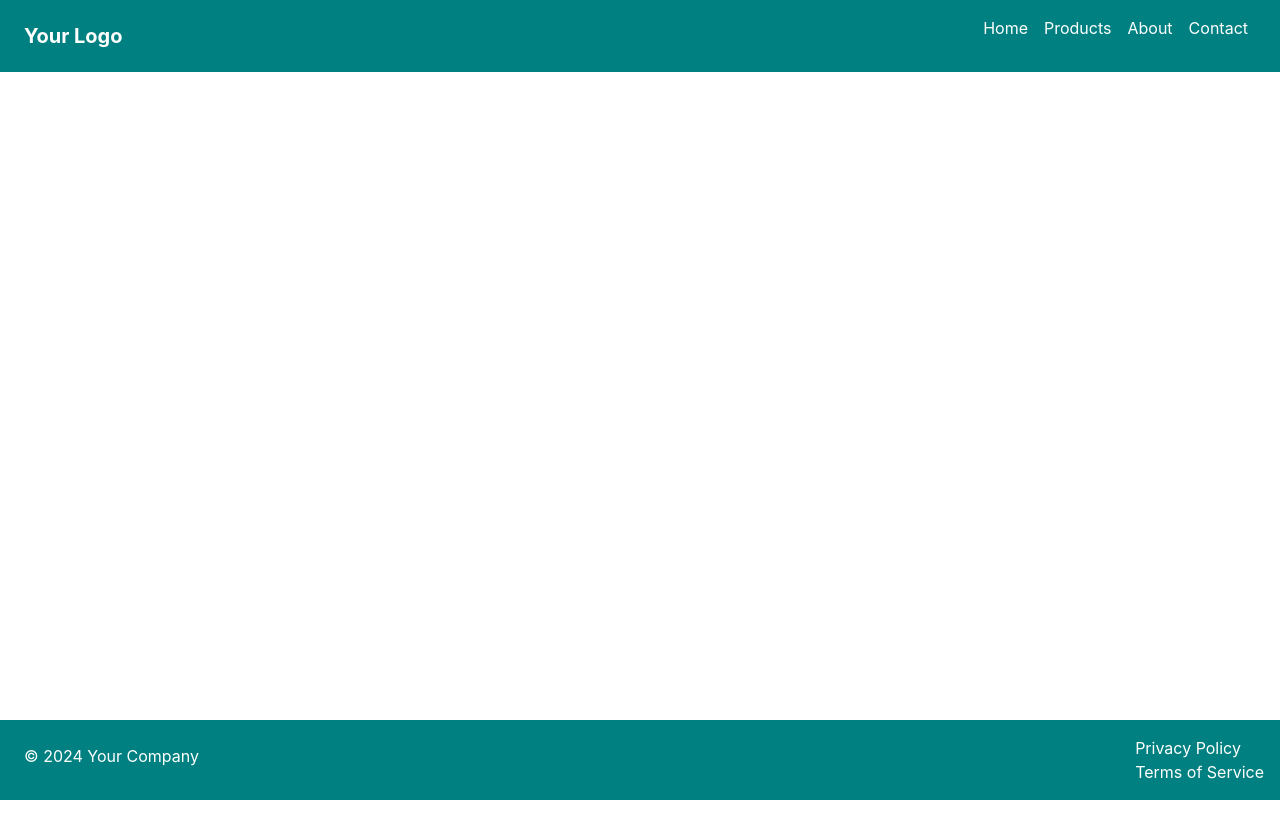
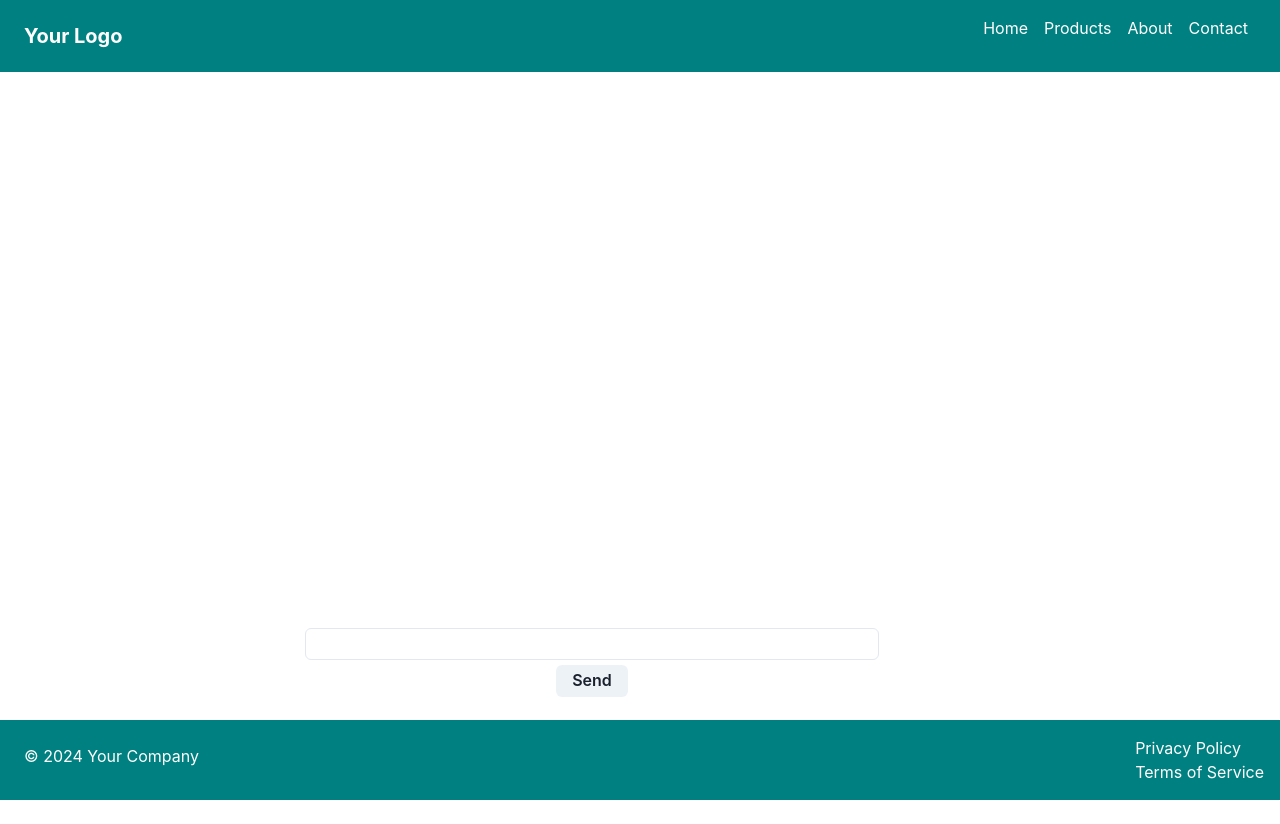
Before and after one commit to BARBARIK12345/Real-chat-app, a React (Create React App) app in the folder client/: page /chat in a window 1280 px wide. Before the commit the page ends 800 px from the top, so only its background shows below. Built offline with nearby package versions, Linux system fonts and the light colour scheme.

Commit message:
chatting page done

```diff
--- a/client/src/App.js
+++ b/client/src/App.js
@@ -6,6 +6,7 @@ import Register from './Pages/Register';
 import { BrowserRouter as Router, Routes, Route } from 'react-router-dom';
 import Login from './Pages/Login';
 import Homepage from './Pages/Homepage';
+import Chat from './Pages/Chat';
 
 function App() {
   return (
@@ -16,6 +17,7 @@ function App() {
         <Route path='/' element={<Homepage />}/>
         <Route path='/register' element={<Register />}/>
         <Route path='/login' element={<Login />}/>
+        <Route path='/chat' element={<Chat/>}/>
       </Routes>
       <Footer/>
     </Router>
--- /dev/null
+++ b/client/src/Pages/Chat.js
@@ -0,0 +1,107 @@
+import React, { useState } from 'react'
+import {
+    FormControl,
+    Button,
+    Input,
+    Flex,
+    Box,
+    Text,
+    Container,
+  } from "@chakra-ui/react";
+
+const Chat = () => {
+
+    const [chat , setChat] = useState([]);
+  return (
+    <div>
+       <Flex
+        // justify="center"
+        align="center"
+        m="1rem"
+        flexWrap="wrap"
+        h="90vh"
+        w="90vw"
+        minW="360px"
+        minH="400px"
+        // borderWidth="2px"
+        // borderColor="grey.500"
+        flexDirection="column"
+      >
+        <Container
+          height="75%"
+          minH="100px"
+          width="100%"
+          minW="160px"
+          // borderWidth="2px"
+          // borderColor="grey.500"
+          justify="center"
+          align="center"
+          flexWrap="wrap"
+          overflowY="scroll"
+        >
+          {chat.map((newchats, index) => (
+            <>
+            <Box
+              m="0.8rem"
+              borderWidth="1px"
+              borderColor="red"
+              backgroundColor="lightgrey"
+              justifyItems="flex-end"
+              w="auto"
+              ml="70%"
+            >
+              <Text fontSize="smaller" fontFamily="sans-serif" color="blue">
+                {newchats.message}
+              </Text>
+            </Box>
+
+             <Box
+             m="0.8rem"
+             borderWidth="1px"
+             borderColor="red"
+             backgroundColor="lightgreen"
+             justifyItems="flex-start"
+             w="auto"
+             mr="70%"
+           >
+             <Text fontSize="smaller" fontFamily="sans-serif" color="blue">
+               bot {newchats.messages}
+             </Text>
+           </Box>
+           </>
+          ))}
+        </Container>
+
+        <Container
+        // mt="0.5rem"
+          // borderWidth="1px"
+          // borderColor="red"
+          h="18%"
+          w="70%"
+          justify="center"
+          align="center"
+          flexWrap="wrap"
+        >
+          <form
+        //   onSubmit={handlesubmit}
+          >
+            <FormControl mb="5px">
+              {/* <FormLabel>Chat</FormLabel> */}
+              <Input
+                // w="20rem"
+                h="2rem"
+                type="text"
+                name="msg"
+                // value={input}
+                // onChange={(e) => setInput(e.target.value)}
+              />
+               <Button m="0.3rem" h="2rem" type="submit">Send</Button>
+            </FormControl>
+          </form>
+        </Container>
+      </Flex>
+    </div>
+  )
+}
+
+export default Chat
```
